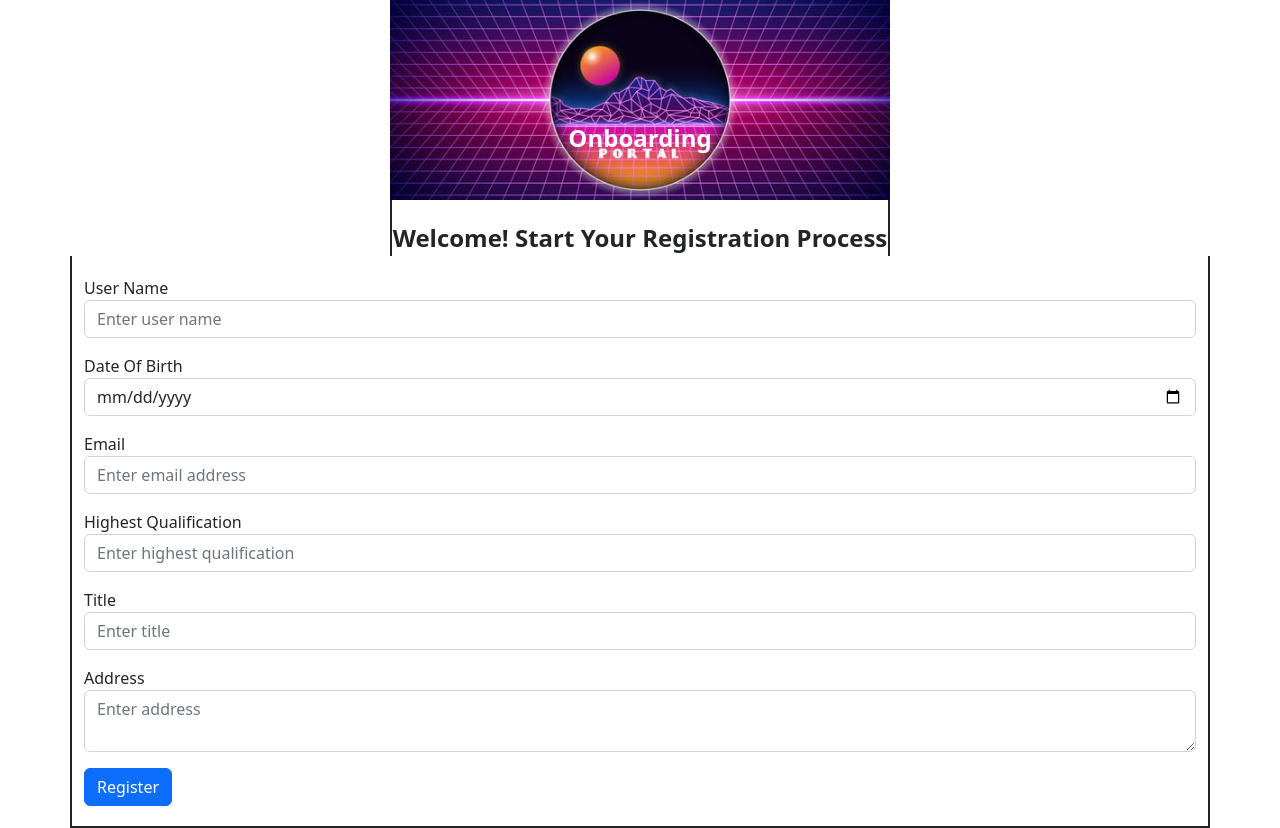
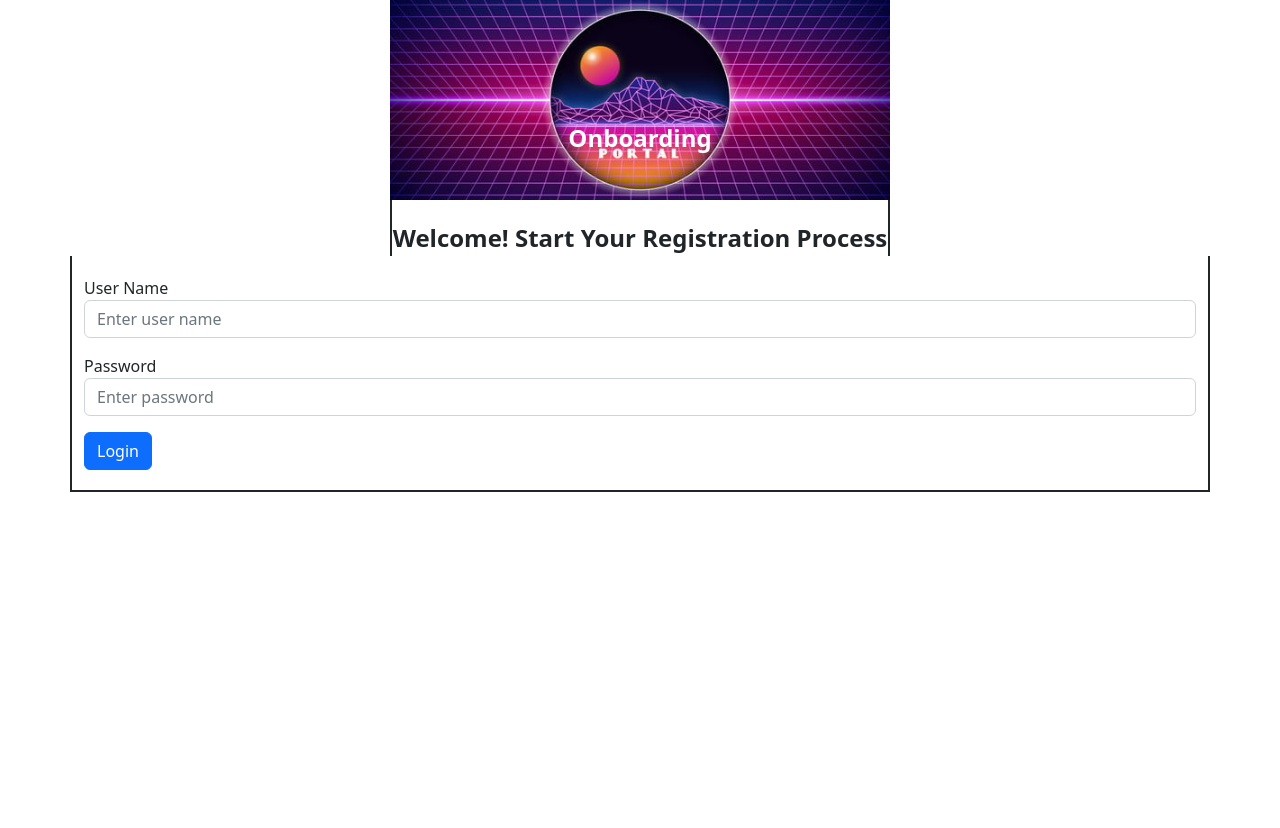
Before and after one commit to shernextgen/HackthonPOC, a React (Create React App) app: page / in a window 1280 px wide. After the commit the page ends 800 px from the top, so only its background shows below. Built offline with nearby package versions, Linux system fonts and the light colour scheme.

Commit message:
login page

```diff
--- a/src/App.js
+++ b/src/App.js
@@ -8,6 +8,7 @@ import {
   Routes
 } from 'react-router-dom';
 import ActivationPage from './ActivationPage.js';
+import Login from './Login.js';
 
 
 function App() {
@@ -19,9 +20,10 @@ function App() {
        <Route
             exact
             path="/"
-            element={<Form />}
+            element={<Login />}
           />
           <Route exact path="/activationLink/:id" element={<ActivationPage />} />
+            <Route exact path="/register" element={<Form />} />
       </Routes>
     </BrowserRouter>
     </div>
--- /dev/null
+++ b/src/Login.js
@@ -0,0 +1,41 @@
+import { useForm } from "react-hook-form";
+import { useState } from 'react';
+import 'bootstrap/dist/css/bootstrap.css';
+
+export default function Login() {
+  const { register, formState: { errors }, handleSubmit } = useForm();
+  const onSubmit = (data) => {
+    console.log(data);
+    if(data.userName ==='admin' && data.password==='admin'){
+         window.location.assign("/register");
+    }
+
+  }
+
+  return (
+    <div className="container">
+      <form onSubmit={handleSubmit(onSubmit)}>
+        <div className="form-group">
+          <label for="userName">User Name</label>
+          <input className="form-control"
+            placeholder="Enter user name"
+            {...register("userName", { required: true })}
+            aria-invalid={errors.userName ? "true" : "false"}
+          />
+          {errors.userName?.type === 'required' && <small className="form-text text-danger">Username is required</small>}
+        </div>
+        <div className="form-group">
+          <label for="date">Password</label>
+           <input className="form-control"
+           type="password"
+            placeholder="Enter password"
+            {...register("password", { required: true })}
+            aria-invalid={errors.password ? "true" : "false"}
+          />
+          {errors.password?.type === 'required' && <small className="form-text text-danger">Password is required</small>}
+        </div>
+        <input type="submit" className="btn btn-primary" value="Login" />
+      </form>
+    </div>
+  );
+}
```
